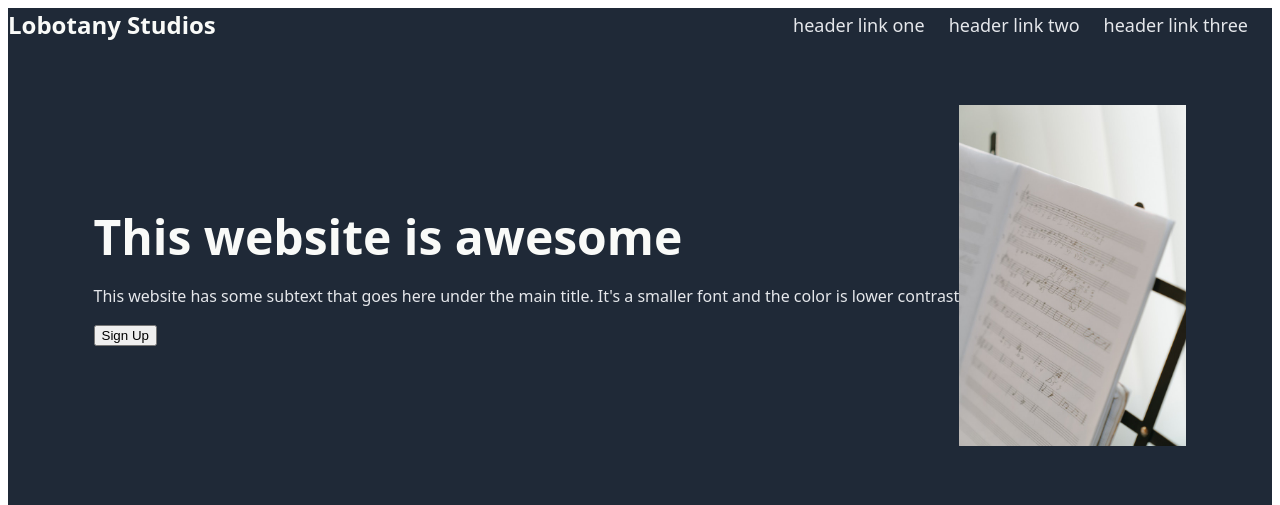
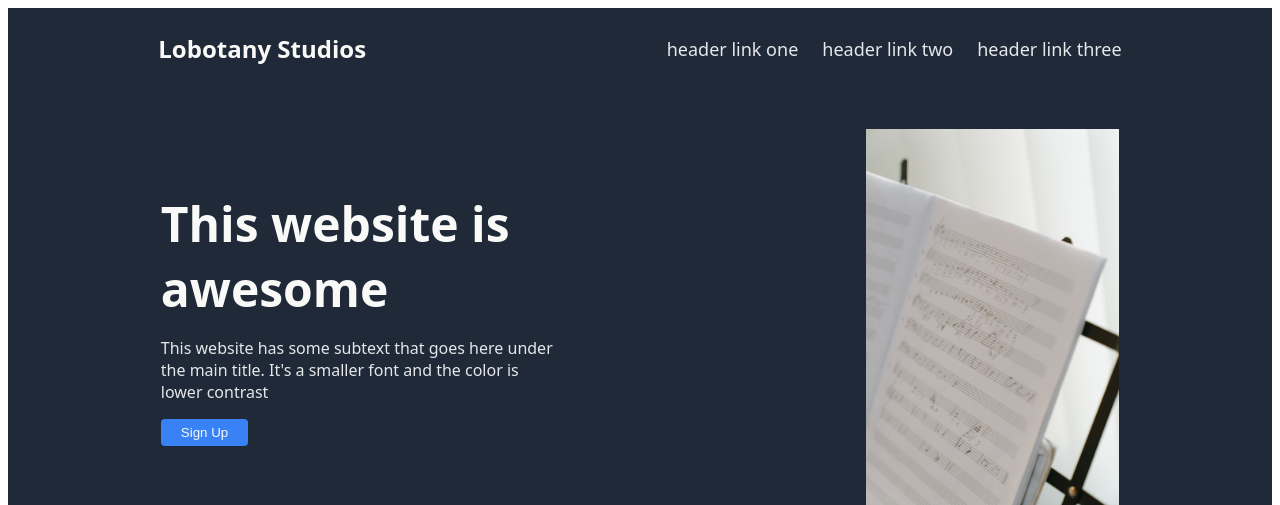
Before and after one commit to jbuschatzke/landing-page, a plain HTML site: page index.html in a window 1280 px wide. Shown: the top 505 px of the page. Drawn offline with Linux system fonts and the light colour scheme.

Commit message:
Finish style for header

```diff
--- a/style.css
+++ b/style.css
@@ -11,8 +11,9 @@ img{
 .header{
     background-color: #1F2937;
     display: flex;
-    justify-content: space-between;
+    justify-content: space-around;
     align-items: center;
+    padding-top: 24px;
 }
 
 .header-title{
@@ -32,7 +33,6 @@ img{
     margin: 0;
     display: flex;
     gap: 24px;
-    margin-right: 24px;
 }
 
 .footer{
@@ -46,17 +46,27 @@ img{
     background-color: #1F2937;
     display: flex;
     flex-wrap: wrap;
-    padding: 64px;
-    justify-content: center;
+    justify-content: space-around;
     align-items: center;
+    padding-top: 64px;
 }
 
 .preview-title{
     font-size: 48px;
     font-weight: bolder;
     color: #F9FAF8;
+    max-width: 400px;
 }
 
 .preview-left > p{
     color: #E5E7EB;
+    max-width: 400px;
 }
+
+.preview-left > button{
+    background-color: #3882F6;
+    color: #F9FAF8;
+    border-radius: 4px;
+    border: none;
+    padding: 6px 20px;
+}
```
